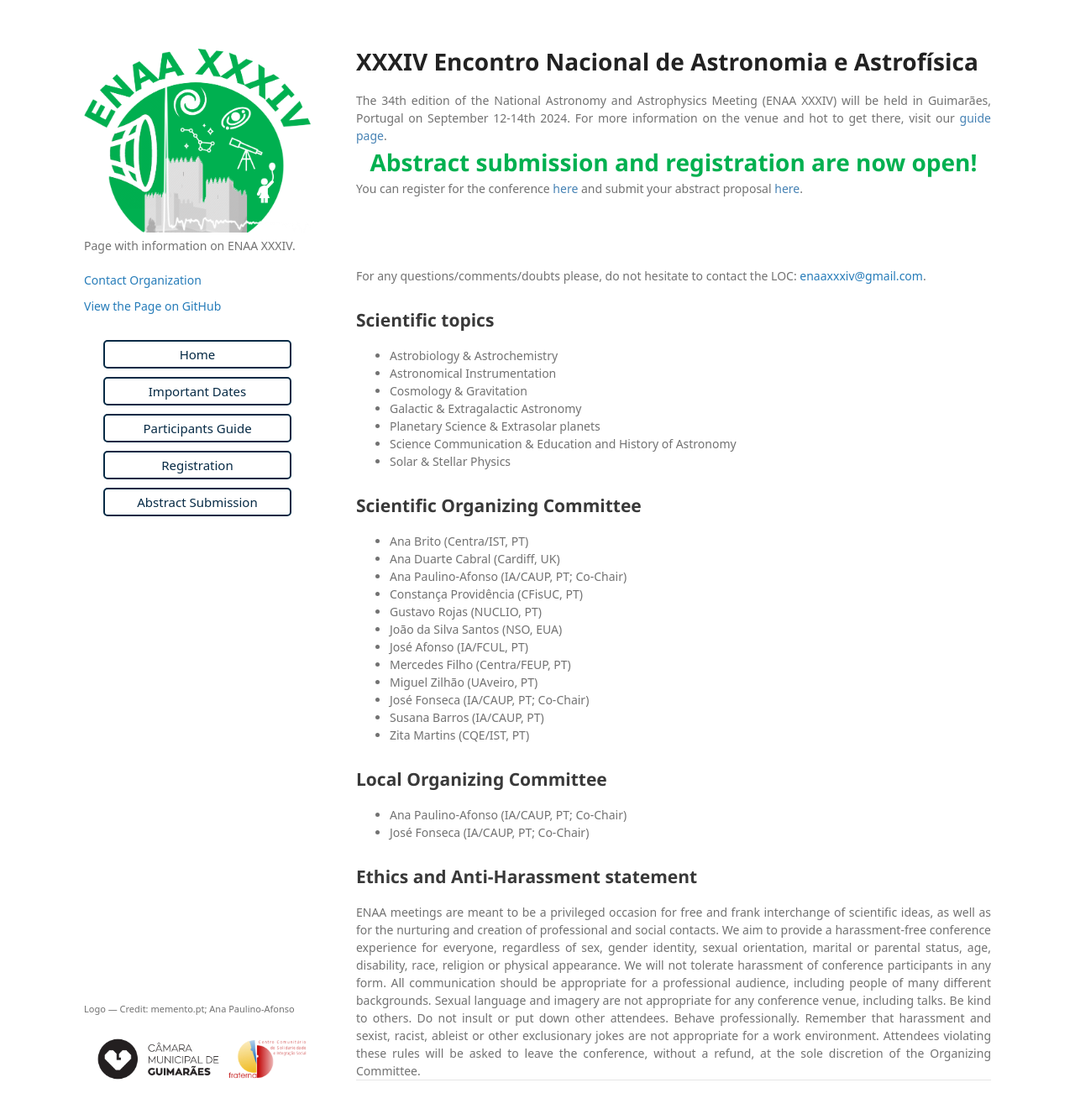
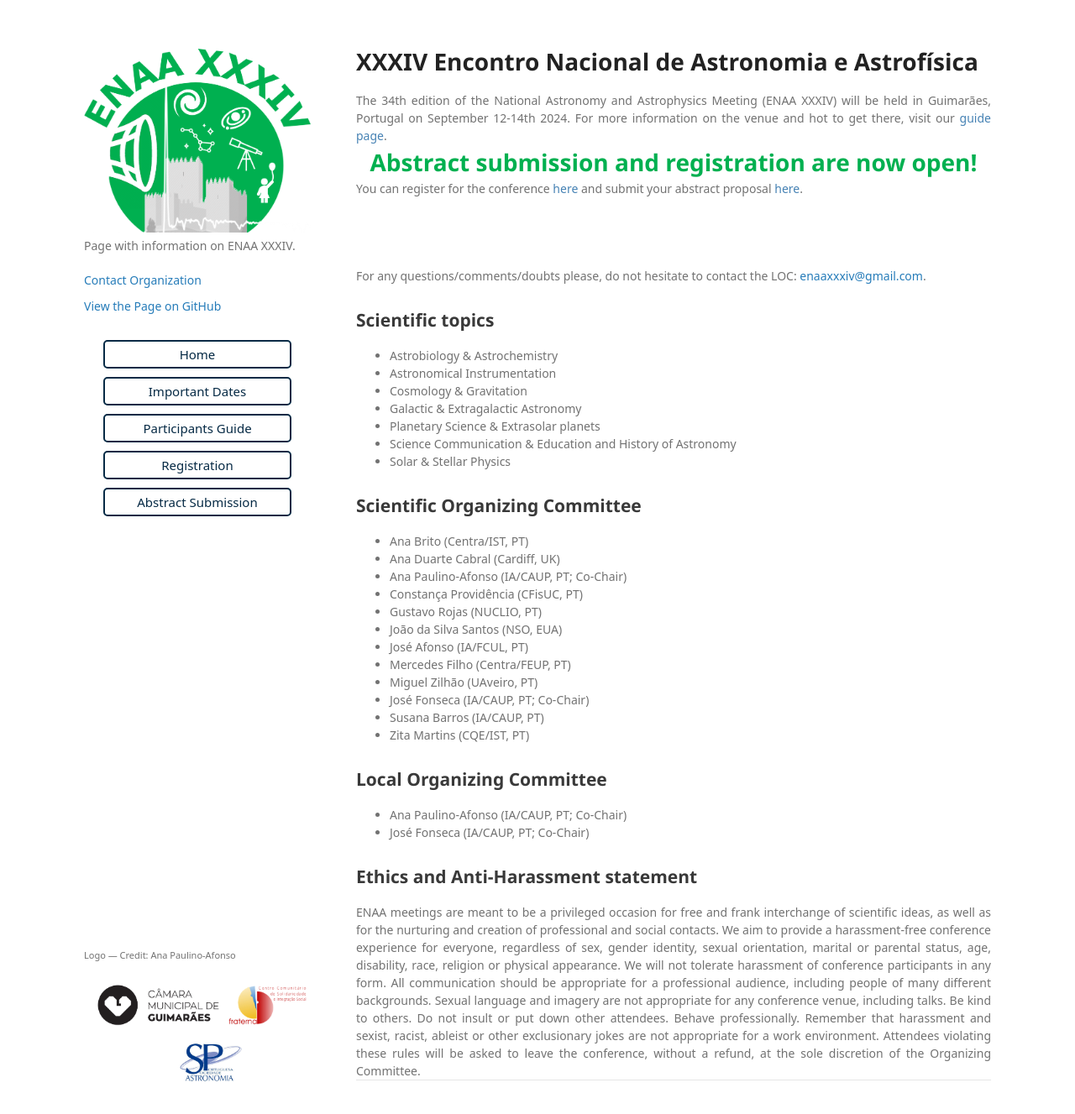
Before and after one commit to ENAA-XXXIV/ENAA-XXXIV.github.io, a Jekyll site: the page built from index.md, in a window 1280 px wide and 1357 px high. Shown: the top 1327 px of the window at 84% size. Built offline with Jekyll 4.4.1, drawn with Linux system fonts in a browser that asks for light colours; some web fonts are replaced; our own code applies the rules of GitHub Pages for plain Markdown files.

Commit message:
updated map widths, updated sponsors anf footer positioning

```diff
--- a/_layouts/default.html
+++ b/_layouts/default.html
@@ -109,8 +109,8 @@
       {{ content }}
 
       </section>
-      <footer>
-        <p><small>Logo &mdash; Credit: memento.pt; Ana Paulino-Afonso</small></p>
+      <footer style="position: fixed;">
+        <p><small>Logo &mdash; Credit: Ana Paulino-Afonso</small></p>
         <div>
           <img src="{{ "/assets/images/sponsors.png" | relative_url }}" alt="LogoSponsors" />
         </div>
```
Also changed, not shown: guide.md (+2 -2 lines), assets/images/sponsors.png.
